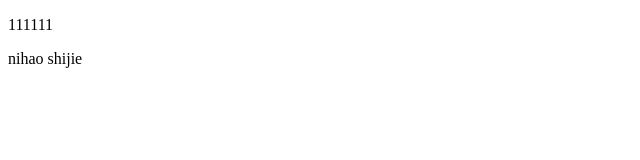
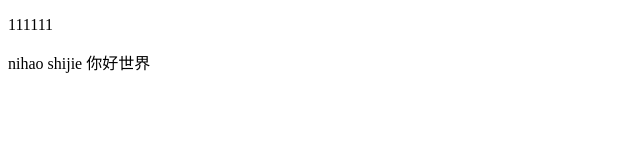
Before and after one commit to Marslxs/one, a plain HTML site: page index.html in a window 1280 px wide. Shown: the whole page, without its empty margins (0-640 px from the left). Drawn offline with Linux system fonts and the light colour scheme.

Commit message:
Add files via upload

```diff
--- a/index.html
+++ b/index.html
@@ -8,7 +8,7 @@
     <p>111111</p>
     <div>
             nihao shijie
-
+            你好世界
     </div>
 </body>
 </html>
```
